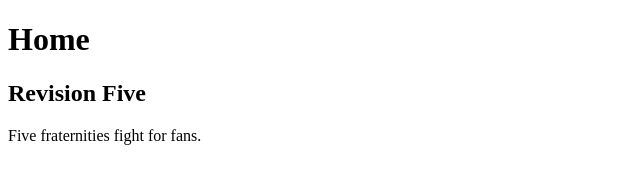
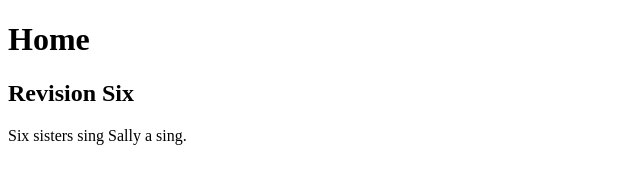
Before and after one commit to lasejour/project, a plain HTML site: page index.html in a window 1280 px wide. Shown: the full height of the page, 0-640 px from the left. Drawn offline with Linux system fonts and the light colour scheme.

Commit message:
revision six

```diff
--- a/index.html
+++ b/index.html
@@ -7,8 +7,8 @@
 <body>
 
 	<h1>Home</h1>
-	<h2>Revision Five </h2>
-	<p>Five fraternities fight for fans.</p>
+	<h2>Revision Six </h2>
+	<p>Six sisters sing Sally a sing.</p>
 
 </body>
 </html>
```
